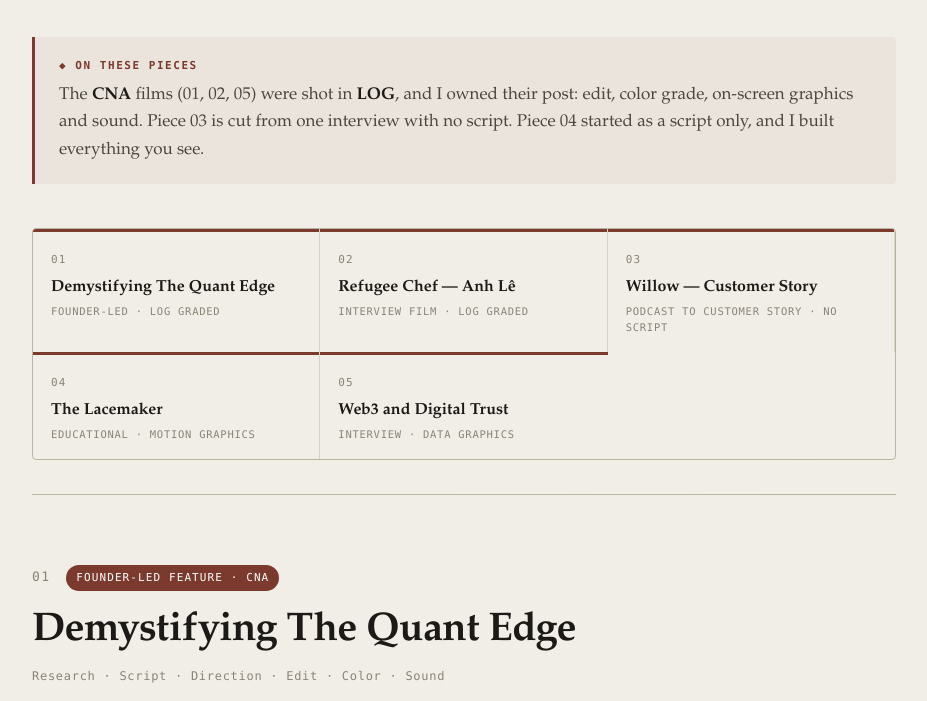
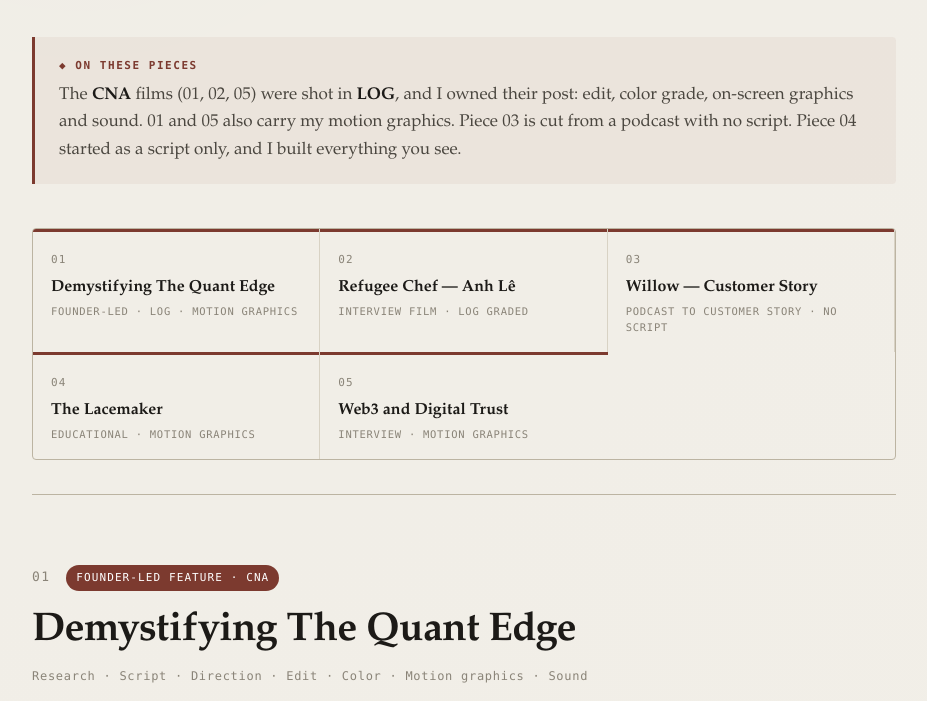
Before and after one commit to lilx-world/brand-reel, a plain HTML site: page index.html in a window 1280 px wide. Shown: the part 292-993 px from the top of the page, without its empty margins (176-1103 px from the left). Drawn offline with Linux system fonts and the light colour scheme.

Commit message:
feat: update reel

```diff
--- a/index.html
+++ b/index.html
@@ -381,8 +381,8 @@
         <p class="gn-tag">◆ On these pieces</p>
         <p>
           The <strong>CNA</strong> films (01, 02, 05) were shot in <strong>LOG</strong>, and I
-          owned their post: edit, color grade, on-screen graphics and sound. Piece 03 is cut from
-          one interview with no script. Piece 04 started as a script only, and I built everything
+          owned their post: edit, color grade, on-screen graphics and sound. 01 and 05 also carry my
+          motion graphics. Piece 03 is cut from a podcast with no script. Piece 04 started as a script only, and I built everything
           you see.
         </p>
       </div>
@@ -391,7 +391,7 @@
         <a href="#quant">
           <span class="num">01</span>
           <div class="nm">Demystifying The Quant Edge</div>
-          <div class="tp">Founder-led · LOG graded</div>
+          <div class="tp">Founder-led · LOG · Motion graphics</div>
         </a>
         <a href="#anh">
           <span class="num">02</span>
@@ -411,7 +411,7 @@
         <a href="#web3">
           <span class="num">05</span>
           <div class="nm">Web3 and Digital Trust</div>
-          <div class="tp">Interview · Data graphics</div>
+          <div class="tp">Interview · Motion graphics</div>
         </a>
       </nav>
     </header>
@@ -423,7 +423,7 @@
         <span class="seg-chip">Founder-led feature · CNA</span>
       </div>
       <h2 class="work-title">Demystifying The Quant Edge</h2>
-      <p class="credit">Research · Script · Direction · Edit · Color · Sound</p>
+      <p class="credit">Research · Script · Direction · Edit · Color · Motion graphics · Sound</p>
       <p class="work-sub">
         An excerpt from a 23-minute film on a quantitative hedge fund. The firm's leaders explain
         its history, how long it holds positions, and how its models make trading decisions.
@@ -546,7 +546,7 @@
         <span class="seg-chip">Interview &amp; data explainer · CNA</span>
       </div>
       <h2 class="work-title">Web3 and Digital Trust</h2>
-      <p class="credit">Research · Script · Direction · Edit · Color · Sound</p>
+      <p class="credit">Research · Script · Direction · Edit · Color · Motion graphics · Sound</p>
       <p class="work-sub">
         A sit-down interview on smart contracts, digital wallets and online identity risk.
         Clean charts appear the moment each number is spoken.
```
